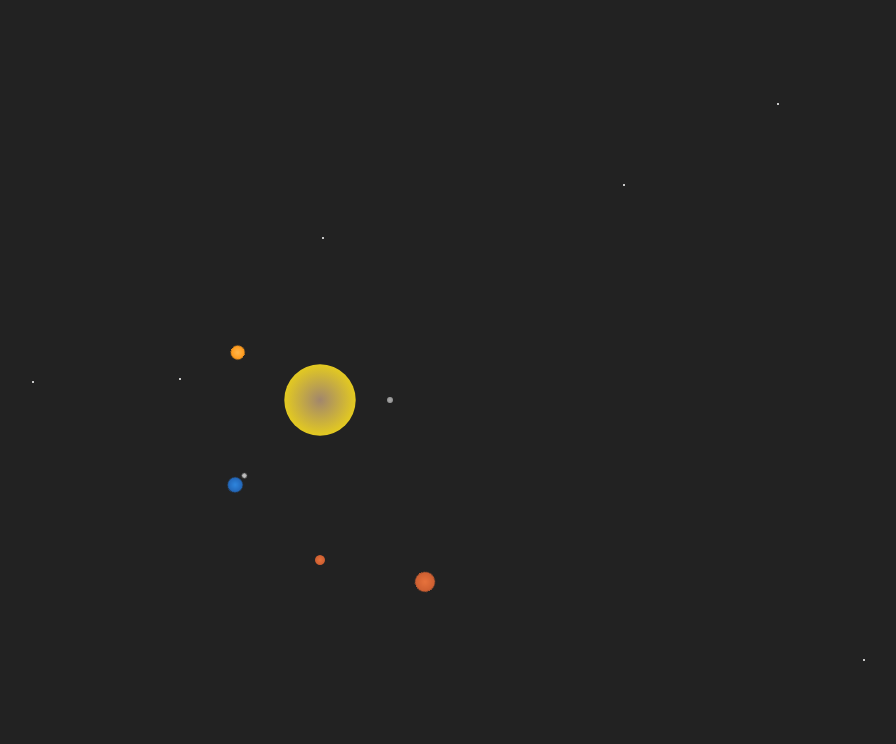
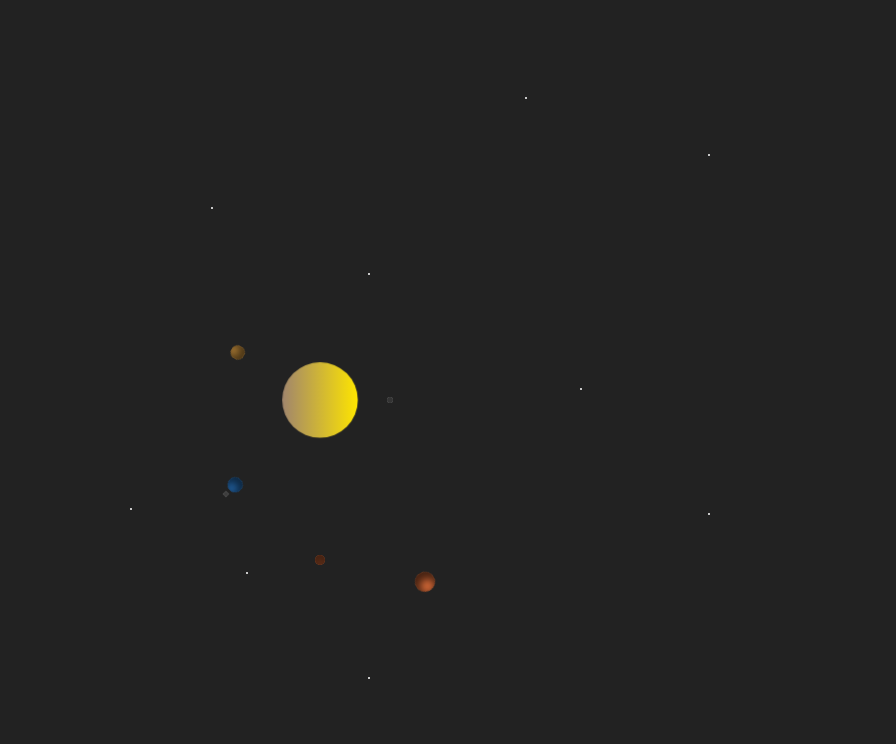
Before and after one commit to SpaceSpaguette/hypertext, a plain HTML site: page work/5 (Attempt)/index.html in a window 1280 px wide. Shown: the top 744 px of the page, without its empty margins (320-1216 px from the left). Drawn offline with Linux system fonts and the light colour scheme.

Commit message:
Added shadow to project 5

```diff
--- a/work/5 (Attempt)/index.html
+++ b/work/5 (Attempt)/index.html
@@ -1,4 +1,3 @@
-
 <!DOCTYPE html>
 <html lang="en">
 <head>
@@ -14,35 +13,57 @@
             position: relative;
         }
 
+        /* Solar System Container */
+        .solar-system {
+            position: relative;
+            width: 600px;
+            height: 600px;
+        }
 
+        /* Sun Styles */
+        .sun {
+            position: absolute;
+            top: 50%;
+            left: 50%;
+            width: 70px;
+            height: 70px;
+            background: linear-gradient(to right, #a1866d, #ffe600);
+            border-radius: 50%;
+            transform: translate(-50%, -50%) scale(1.02);
+            animation: pulse 2s infinite alternate;
+        }
+
+        /* Orbit Styles */
         .orbit {
             position: absolute;
             top: 50%;
             left: 50%;
             border-radius: 50%;
-            transform: translate(-50%, -50%) rotate(45deg);
-            animation: rotate 10s linear infinite;
+            transform: translate(-50%, -50%);
+            animation: orbit 10s linear infinite;
         }
 
+        /* Planet Styles (With shadow) */
         .planet {
             position: absolute;
             top: -10px;
             left: 50%;
-            background: radial-gradient(circle, #00f, #0077ff);
             border-radius: 50%;
             transform: translate(-50%, -50%);
+            box-shadow:inset 0px 5px 8px 3px rgba(0, 0, 0, 0.7); /* Outer shadow */
+            animation: rotate 10s linear infinite;
         }
 
+        /* Specific Planet Styles */
         .orbit.mercury {
             width: 150px;
             height: 120px;
             animation-duration: 4s;
         }
-
         .planet.mercury {
             width: 6px;
             height: 6px;
-            background: radial-gradient(circle, #aaa, #888);
+            background-color: #aaa;
         }
 
         .orbit.venus {
@@ -50,11 +71,10 @@
             height: 170px;
             animation-duration: 6s;
         }
-
         .planet.venus {
             width: 14px;
             height: 14px;
-            background: radial-gradient(circle, #ffb74d, #ff8a00);
+            background-color: #ffb74d;
         }
 
         .orbit.earth {
@@ -62,28 +82,21 @@
             height: 220px;
             animation-duration: 8s;
         }
-
         .planet.earth {
             width: 15px;
             height: 15px;
-            background: radial-gradient(circle, #2e86de, #1c56a5);
-            position: relative;
+            background-color: #2e86de;
         }
 
         .orbit.moon {
             width: 5px;
             height: 5px;
             animation-duration: 2s;
-            position: absolute;
-            top: 50%;
-            left: 50%;
-            transform: translate(-50%, -50%);
         }
-
         .planet.moon {
             width: 5px;
             height: 5px;
-            background: radial-gradient(circle, #ccc, #999);
+            background-color: #ccc;
         }
 
         .orbit.mars {
@@ -91,43 +104,24 @@
             height: 300px;
             animation-duration: 10s;
         }
+        .planet.mars {
+            width: 10px;
+            height: 10px;
+            background-color: #e7723c;
+        }
 
         .orbit.jupiter {
             width: 450px;
             height: 400px;
             animation-duration: 12s;
         }
-
         .planet.jupiter {
             width: 20px;
             height: 20px;
-            background: radial-gradient(circle, #e7723c, #c0552b);
+            background-color: #e7723c;
         }
 
-        .solar-system {
-            position: relative;
-            width: 600px;
-            height: 600px;
-        }
-
-        .sun {
-            position: absolute;
-            top: 50%;
-            left: 50%;
-            width: 70px;
-            height: 70px;
-            background: radial-gradient(circle, #a1866d, #ffe600);
-            border-radius: 50%;
-            transform: translate(-50%, -50%) scale(1.02);
-            animation: pulse 2s infinite alternate;
-        }
-
-        .planet.mars {
-            width: 10px;
-            height: 10px;
-            background: radial-gradient(circle, #e7723c, #c0552b);
-        }
-
+        /* Keyframes */
         @keyframes rotate {
             from {
                 transform: translate(-50%, -50%) rotate(0deg);
@@ -136,7 +130,25 @@
                 transform: translate(-50%, -50%) rotate(360deg);
             }
         }
+        @keyframes orbit {
+            from {
+                transform: translate(-50%, -50%) rotate(0deg);
+            }
+            to {
+                transform: translate(-50%, -50%) rotate(360deg);
+            }
+        }
 
+        @keyframes pulse {
+            from {
+                transform: translate(-50%, -50%) scale(1);
+            }
+            to {
+                transform: translate(-50%, -50%) scale(1.1);
+            }
+        }
+
+        /* Star Styles */
         .star {
             width: 2px;
             height: 2px;
@@ -156,42 +168,36 @@
     </style>
     <meta charset="UTF-8">
     <meta name="viewport" content="width=device-width, initial-scale=1.0">
-    <title>Document</title>
-    <script>
-        function random(min, max) {
-            return Math.random() * (max - min) + min;
-        }
-
-        function randomizeStartupLocation() {
-            const elements = document.querySelectorAll(".star");
-            elements.forEach(element => {
-                element.style.top = `${random(0, 100)}%`;
-                element.style.left = `${random(0, 100)}%`;
-            });
-        }
-
-        window.onload = randomizeStartupLocation;
-    </script>
+    <title>Solar System</title>
 </head>
 <body>
     <div class="stars-container">
-        <div class="star"></div>
-        <div class="star"></div>
-        <div class="star"></div>
-        <div class="star"></div>
-        <div class="star"></div>
-        <div class="star"></div>
-        <div class="star"></div>
-        <div class="star"></div>
+        <div class="star" style="top: 2.36%; left: 14.53%"></div>
+        <div class="star" style="top: 63.54%; left: 35.16%"></div>
+        <div class="star" style="top: 48.45%; left: 70.32%"></div>
+        <div class="star" style="top: 34.09%; left: 53.77%"></div>
+        <div class="star" style="top: 71.51%; left: 44.23%"></div>
+        <div class="star" style="top: 51.46%; left: 23.21%"></div>
+        <div class="star" style="top: 12.15%; left: 66.01%"></div>
+        <div class="star" style="top: 25.87%; left: 41.51%"></div>
+        <div class="star" style="top: 87.85%; left: 19.19%"></div>
+        <div class="star" style="top: 64.15%; left: 80.35%"></div>
+        <div class="star" style="top: 42.15%; left: 19.19%"></div>
+        <div class="star" style="top: 19.23%; left: 80.35%"></div>
+        <div class="star" style="top: 84.62%; left: 53.77%"></div>
     </div>
+
     <div class="solar-system">
         <div class="sun"></div>
+
         <div class="orbit mercury">
             <div class="planet mercury"></div>
         </div>
+
         <div class="orbit venus">
             <div class="planet venus"></div>
         </div>
+
         <div class="orbit earth">
             <div class="planet earth">
                 <div class="orbit moon">
@@ -199,9 +205,11 @@
                 </div>
             </div>
         </div>
+
         <div class="orbit mars">
             <div class="planet mars"></div>
         </div>
+
         <div class="orbit jupiter">
             <div class="planet jupiter"></div>
         </div>
```
Also changed, not shown: 1 other file.
